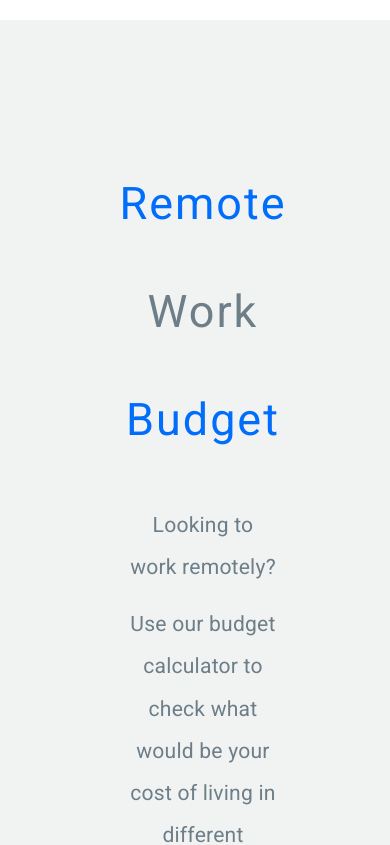
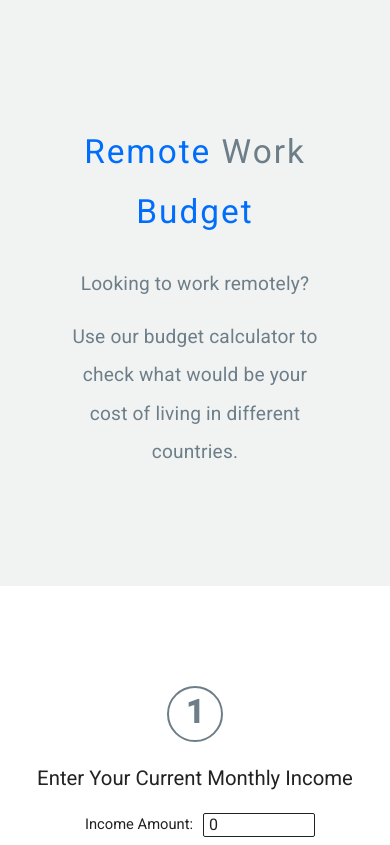
Before and after one commit to skarmen/remote-work-budget, a React (Create React App) app: page / in a window 390 px wide. Shown: the top 845 px of the page. Built offline with nearby package versions, Linux system fonts and the light colour scheme; no server answers.

Commit message:
final responsivness fix

```diff
--- a/src/App.css
+++ b/src/App.css
@@ -32,9 +32,9 @@ body {
 }
 
 h1 {
-  font-size: calc(3.4rem + 2.8vw);
+  font-size: calc(2.4rem + 2.4vw);
   color: #f2f2f2;
-  line-height: 2.4;
+  line-height: 1.8;
   letter-spacing: 0.2rem;
 }
 
@@ -55,7 +55,6 @@ a {
 
 .App {
   text-align: center;
-  padding-top: 20px;
   height: 100%;
 }
 
@@ -74,10 +73,11 @@ header {
 }
 
 .headerContent h2 {
-  font-size: calc((1.8rem + 0.8vw));
+  font-size: calc((1.6rem + 0.8vw));
   line-height: 2;
   letter-spacing: 0.02rem;
 }
+
 .headerContent span {
   color: #006efb;
 }
@@ -88,7 +88,8 @@ header {
   flex-wrap: wrap;
   align-items: center;
   justify-content: center;
-  padding: 100px;
+  padding: 100px 50px;
+  max-width: 700px;
 }
 
 
@@ -307,25 +308,7 @@ footer a {
 
 
 /* ======== Media Queries ======== */
-/* Landscape phone to portrait tablet */
-@media (max-width: 900px) {
-  /* .expense {
-    width: 70%;
-  } */
-}
-
-/* Landscape phones and down */
-@media (max-width: 650px) {
-  /* .expense {
-    width: 95%;
-  }
-  select {
-    width: 90%;
-  } */
-}
-
 @media (max-width: 480px) {
-
   .totalExpenses {
     flex-wrap: wrap;
     justify-content: center!important;
```
